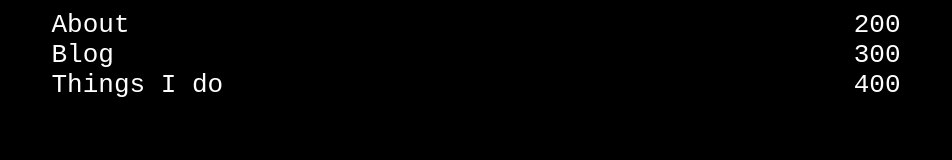
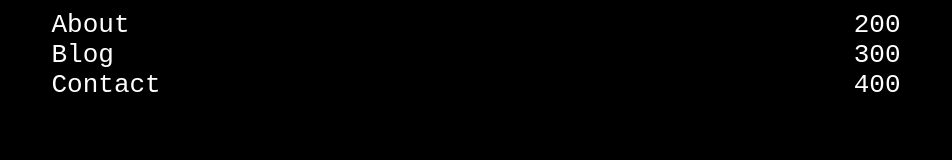
Before and after one commit to alperklc/alperklc.github.io, a Vue app: page /#/page/100 in a window 1280 px wide. Shown: the part 389-549 px from the top of the page, without its empty margins (164-1116 px from the left). Built offline with nearby package versions, Linux system fonts and the light colour scheme.

Commit message:
adjust links

```diff
--- a/src/pages/Page100.vue
+++ b/src/pages/Page100.vue
@@ -20,12 +20,12 @@
           <span class="link__text">About</span>
           <span class="link__number">200</span>
         </a>
-        <a class="link nostyle" href="https://blog.alperkilci.com">
+        <a class="link nostyle" href="#/page/300">
           <span class="link__text">Blog</span>
           <span class="link__number">300</span>
         </a>
-        <a class="link nostyle">
-          <span class="link__text">Things I do</span>
+        <a class="link nostyle" href="#/page/400">
+          <span class="link__text">Contact</span>
           <span class="link__number">400</span>
         </a>
       </div>
```
